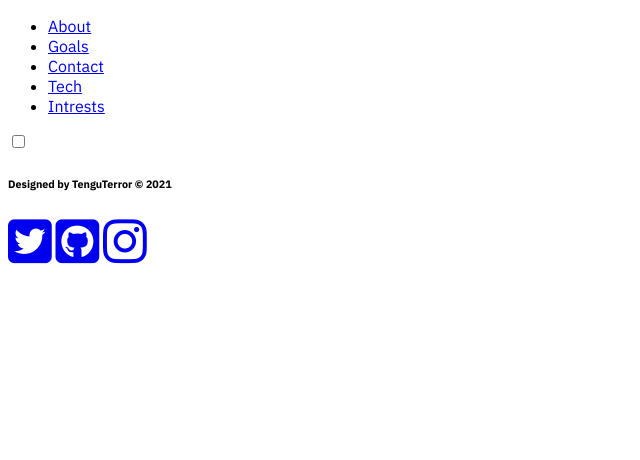
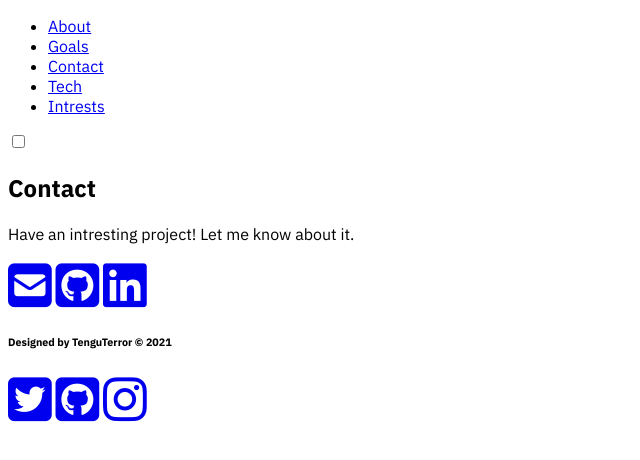
Before and after one commit to tenguterror/personal-portfolio, a plain HTML site: page contact.html in a window 1280 px wide. Shown: the whole page, without its empty margins (0-640 px from the left). Drawn offline with Linux system fonts and the light colour scheme.

Commit message:
Added contact section in the contact page

```diff
--- a/contact.html
+++ b/contact.html
@@ -31,7 +31,15 @@
   </header>
 
   <main>
-
+    <section id="contact">
+      <h2>Contact</h2>
+      <p>Have an intresting project! Let me know about it.</p>
+      <div>
+        <a href="mailto:vegasduard@gmail.com" target="_blank"><i class="fas fa-envelope-square"></i></a>
+        <a href="https://github.com/tenguterror" target="_blank" rel="noopener noreferrer"><i class="fab fa-github-square"></i></a>
+        <a href="https://www.linkedin.com/in/duard-iverson-457623b0/" target="_blank"><i class="fab fa-linkedin"></i></a>
+      </div>
+    </section>
   </main>
 
   <footer>
```
